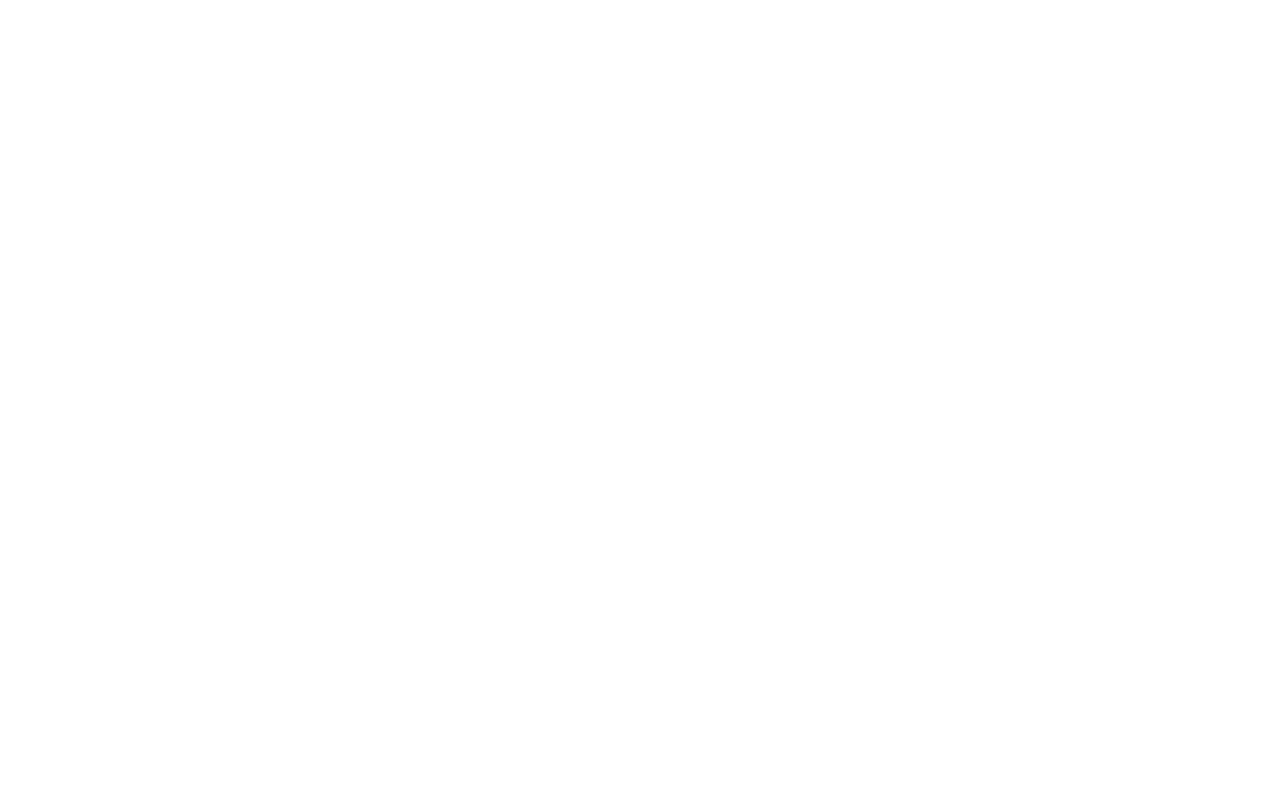
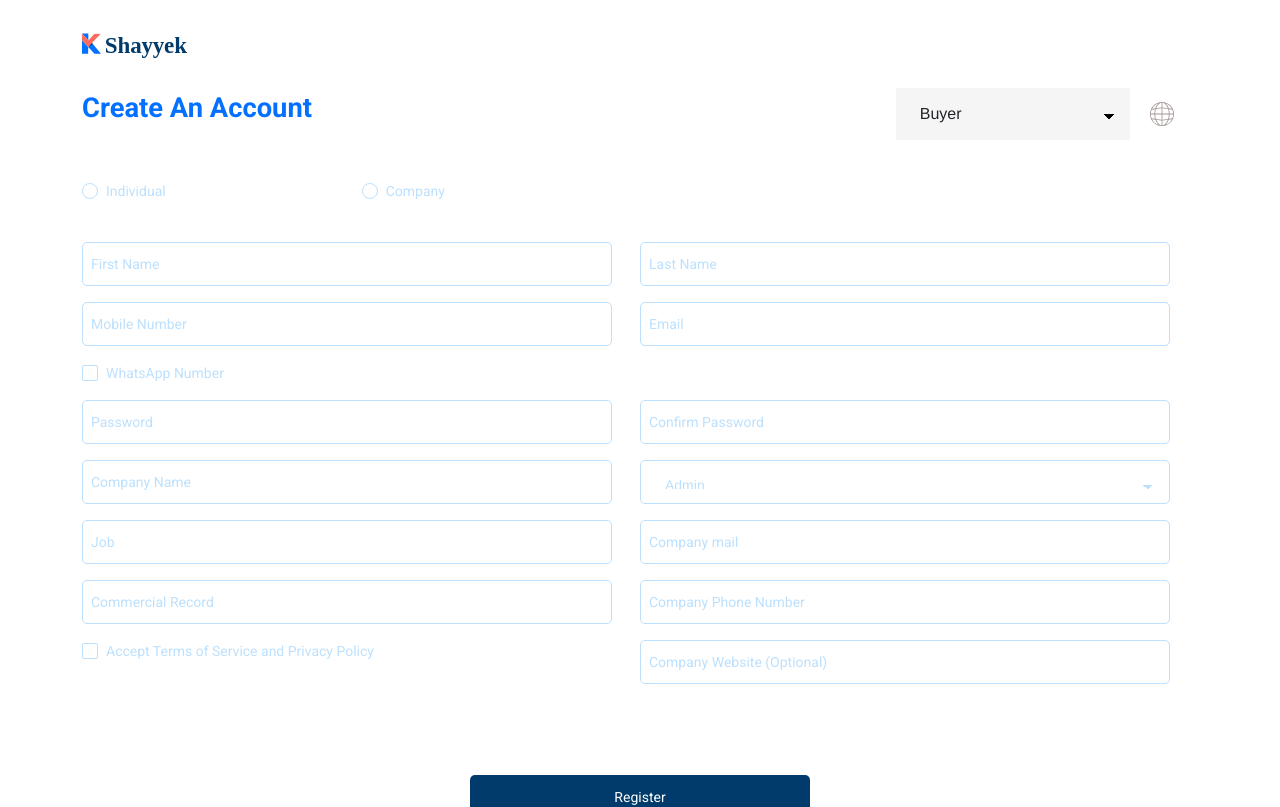
Before and after one commit to nour-gamal/Shayyek, a React (Create React App) app: page /registration in a window 1280 px wide. Shown: the top 807 px of the page. Built offline with nearby package versions, Linux system fonts and the light colour scheme.

Commit message:
changing names

```diff
--- a/src/Modules/Common/Navbar/Navbar.css
+++ b/src/Modules/Common/Navbar/Navbar.css
@@ -29,6 +29,3 @@
 	justify-content: flex-end;
 	align-items: flex-end;
 }
-.navbar img {
-	fill: red;
-}
--- a/src/Modules/Registeration/Components/RegistrationForm/RegistrationForm.js
+++ b/src/Modules/Registration/Components/RegistrationForm/RegistrationForm.js
@@ -3,7 +3,7 @@ import { Form, Checkbox, Col, Radio, Row } from "antd";
 import { useSelector, useDispatch } from "react-redux";
 import { changeLocal } from "../../../../Redux/Localization";
 import languages from "../../../../Resources/Assets/languages.svg";
-import "./RegisterationForm.css";
+import "./RegistrationForm.css";
 function RegisterationForm() {
   const { currentLocal } = useSelector((state) => state.currentLocal);
   const [checked, toggleChecked] = useState(false);
--- a/src/Modules/Registeration/Registration.js
+++ b/src/Modules/Registration/Registration.js
@@ -3,7 +3,7 @@ import RegistrationForm from "./Components/RegistrationForm/RegistrationForm";
 import Footer from "../Common/Footer/Footer";
 import Navbar from "../Common/Navbar/Navbar";
 
-function Registeration() {
+function Registration() {
 	return (
 		<div>
 			<Navbar navState={"light"} />
@@ -13,4 +13,4 @@ function Registeration() {
 	);
 }
 
-export default Registeration;
+export default Registration;
--- a/src/Routes.js
+++ b/src/Routes.js
@@ -1,7 +1,7 @@
 import React from "react";
 import { Route, Switch } from "react-router-dom";
 import Home from "./Modules/Home/Home";
-import Registeration from "./Modules/Registeration/Registration";
+import Registration from "./Modules/Registration/Registration";
 
 function Routes() {
 	return (
@@ -9,7 +9,7 @@ function Routes() {
 			render={({ location }) => (
 				<Switch location={location}>
 					<Route exact path="/" render={() => <Home />} />
-					<Route path="/registeration" render={() => <Registeration />} />
+					<Route path="/registration" render={() => <Registration />} />
 				</Switch>
 			)}
 		/>
```
Also changed, not shown: src/Modules/Registration/Components/RegistrationForm/RegistrationForm.css (renamed from src/Modules/Registeration/Components/RegistrationForm/RegisterationForm.css). Lines whose indentation alone changed are shown as unchanged.
